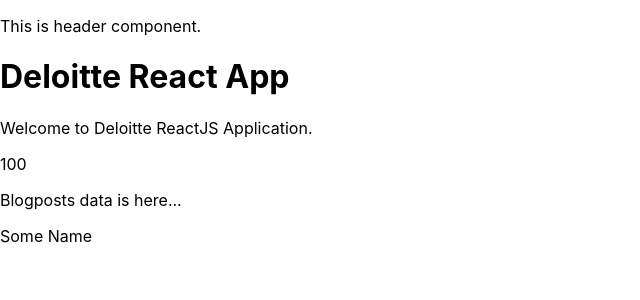
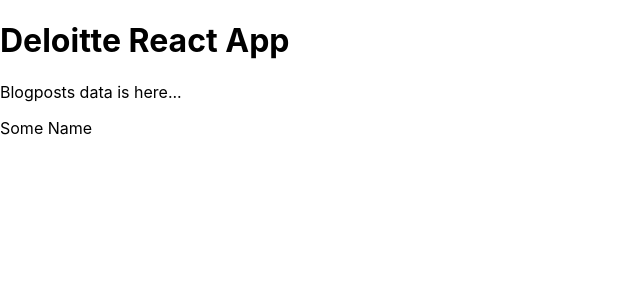
Before and after one commit to vamandeshmukh/deloitte-mar6-app, a React (Create React App) app: page / in a window 1280 px wide. Shown: the top 300 px of the page, without its empty margins (0-640 px from the left). Built offline with nearby package versions, Linux system fonts and the light colour scheme.

Commit message:
react-js

```diff
--- a/src/App.js
+++ b/src/App.js
@@ -14,10 +14,8 @@
 
   return ( // view
     <div>
-      <Header />
+      {/* <Header /> */}
       <h1>Deloitte React App</h1>
-      <p>Welcome to Deloitte ReactJS Application.</p>
-      <p>{salary}</p>
       <BlogPosts />
     </div>
   );
```
Also changed, not shown: src/components/BlogPosts.js (line endings or trailing spaces).
